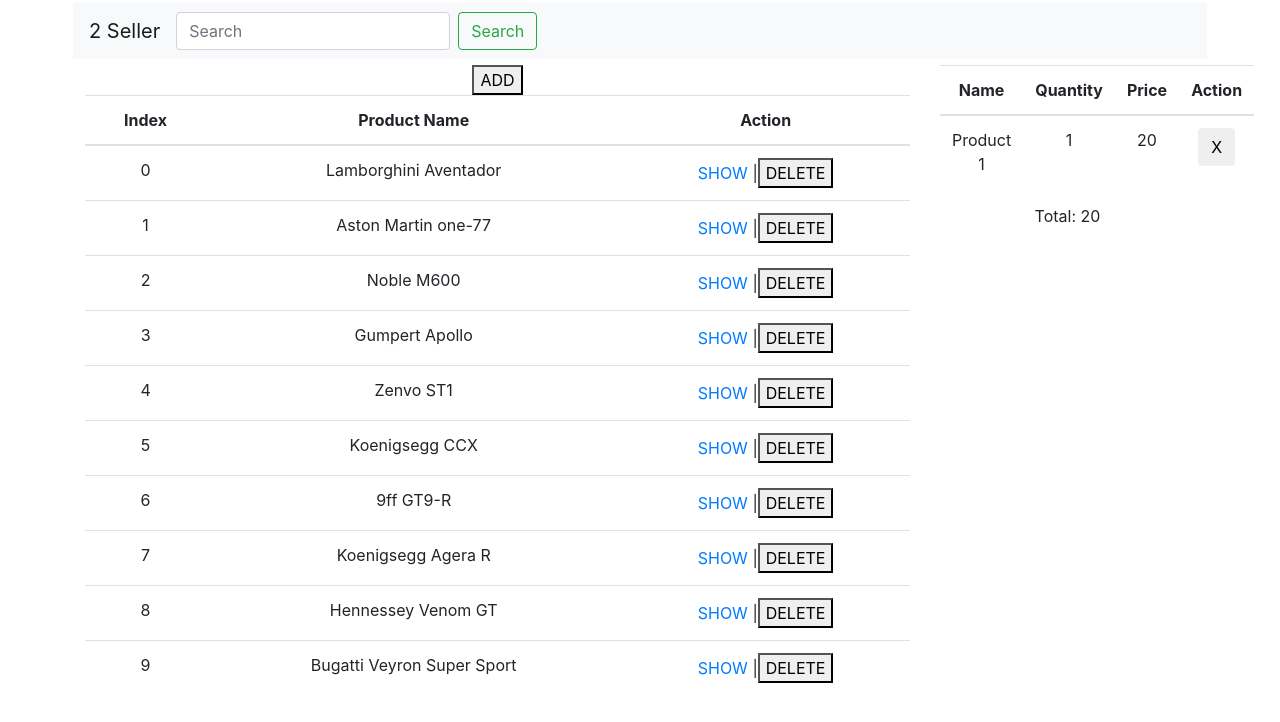
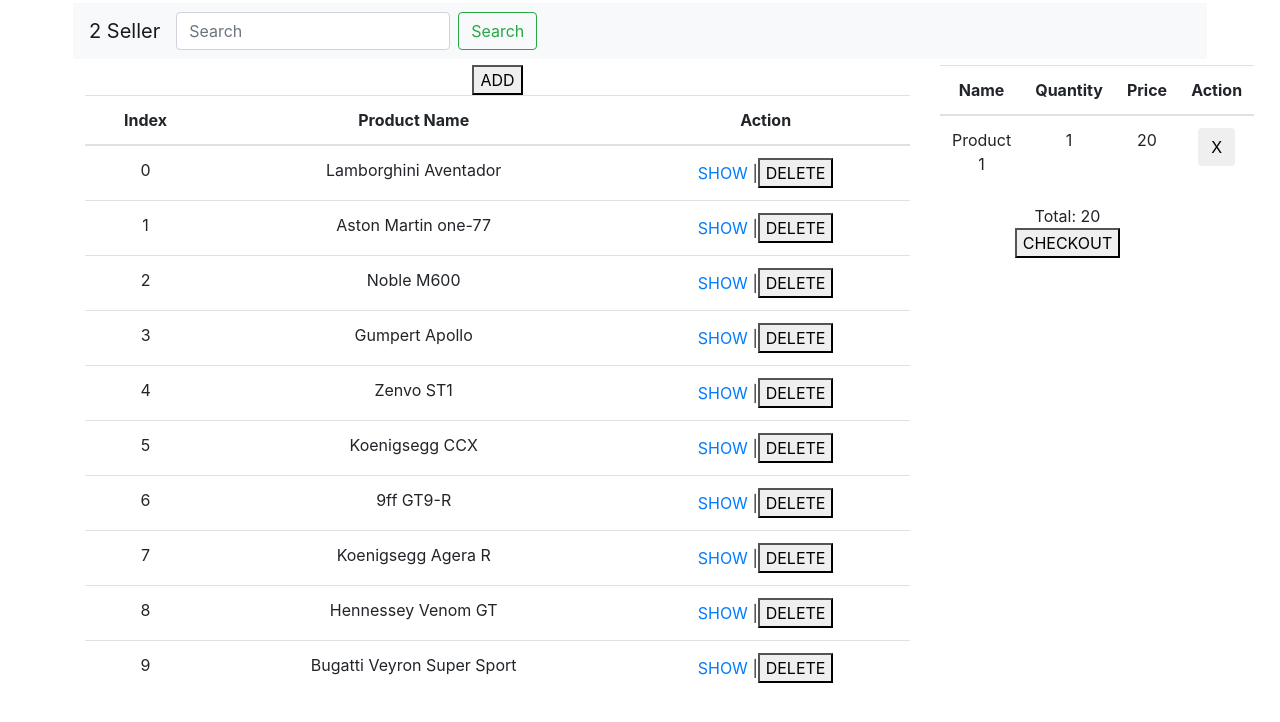
Before and after one commit to kapit4n/react-shopping-cart, a React (Create React App) app: page /products in a window 1280 px wide. Shown: the top 722 px of the page. Built offline with nearby package versions, Linux system fonts and the light colour scheme.

Commit message:
Git add checkout cart action

```diff
--- a/src/App.js
+++ b/src/App.js
@@ -1,7 +1,5 @@
 import React, { Component } from 'react';
-import logo from './logo.svg';
 import './App.css';
-import { Link } from "react-router-dom";
 import { BrowserRouter as Router, Route, Switch } from "react-router-dom";
 import ProductList from "./containers/ProductList";
 import Product from "./containers/Product";
--- a/src/actions.js
+++ b/src/actions.js
@@ -5,9 +5,6 @@
   products: [
     "Product 1",
     "Product 2",
-    "Product 3",
-    "Product 4",
-    "Product 5",
     "Product 6",
     "Product 7",
     "Product 8"
@@ -22,6 +19,7 @@
 
 export const PRODUCT_TO_CART = "PRODUCT_TO_CART";
 export const REMOVE_FROM_CART = "REMOVE_FROM_CART";
+export const CHECKOUT_CART = "CHECKOUT_CART";
 export const REMOVE_PRODUCT = "REMOVE_PRODUCT";
 export const ADD_PRODUCT = "ADD_PRODUCT";
 export const SEARCH_PRODUCT = "SEARCH_PRODUCT";
@@ -35,6 +33,10 @@
 export const removeFromCart = product => dispatch => {
   dispatch({ type: REMOVE_FROM_CART, product });
 };
+
+export const checkoutCart = products => dispatch => {
+  dispatch({type: CHECKOUT_CART, products})
+}
 
 export const showProduct = product => dispatch => {
   dispatch({ type: SHOW_PRODUCT, product });
--- a/src/containers/cart/CartInfo.js
+++ b/src/containers/cart/CartInfo.js
@@ -1,7 +1,7 @@
 import React from "react";
-import { bindActionCreators } from "redux";
 import { connect } from 'react-redux';
 import { removeFromCart } from "../../actions";
+import { checkoutCart } from "../../actions";
 
 class CartInfo extends React.Component {
     render() {
@@ -33,6 +33,9 @@
                 <div>
                   Total: {this.props.cartInfo.total}
                 </div>
+                <div>
+                  <button onClick={() => this.props.checkoutCart(this.props.cartInfo.products)}>CHECKOUT</button>
+                </div>
             </div>
     }
 }
@@ -44,5 +47,5 @@
 
 export default connect(
   mapStateToProps,
-  { removeFromCart }
+  { removeFromCart, checkoutCart }
 )(CartInfo);
```
